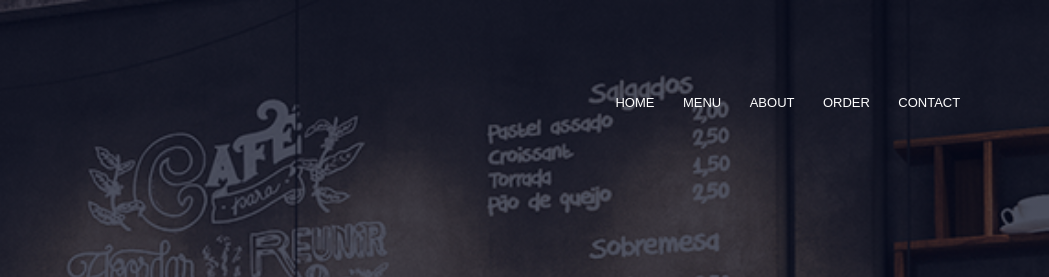
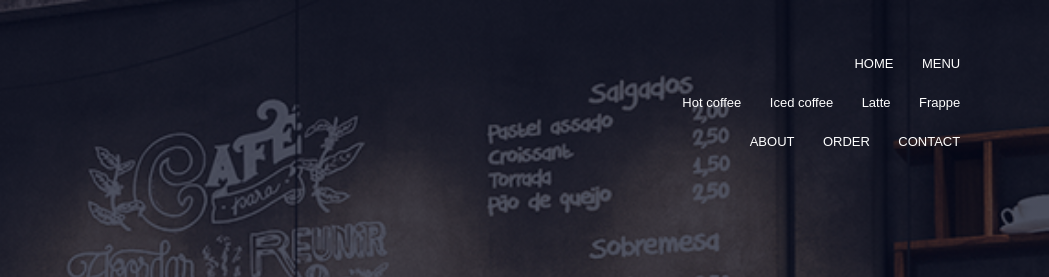
Before and after one commit to ReiLaurenceArtiaga/ARTIAGA_V2-HTML-FORMS, a plain HTML site: page index.html in a window 1280 px wide. Shown: the top 277 px of the page, 231-1280 px from the left. Drawn offline with Linux system fonts and the light colour scheme.

Commit message:
index.html

```diff
--- a/index.html
+++ b/index.html
@@ -13,9 +13,18 @@
                 <ul>
                     <li><a href="#">HOME</a></li>
                     <li><a href="#">MENU</a></li>
+                    <div class="dropdown-menu">
+                        <ul>
+                            <li><a href="#">Hot coffee</a></li>
+                            <li><a href="#">Iced coffee</a></li>
+                            <li><a href="#">Latte</a></li>
+                            <li><a href="#">Frappe</a></li>
+                        </ul>
+                    </div>
                     <li><a href="#">ABOUT</a></li>
                     <li><a href="#">ORDER</a></li>
                     <li><a href="#">CONTACT</a></li>
+
         </nav>
 
             </header>
```
